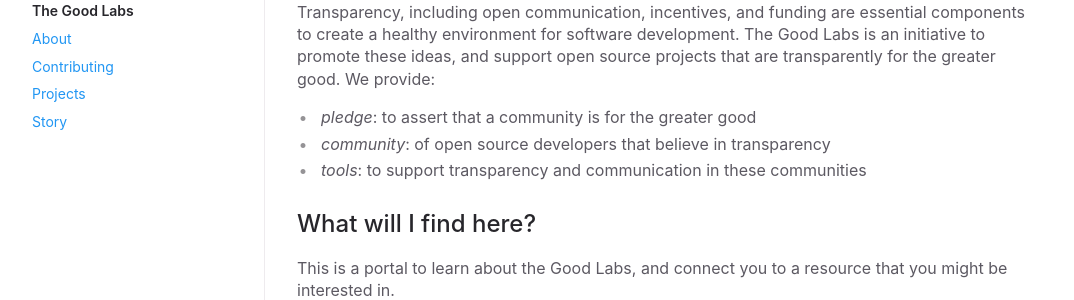
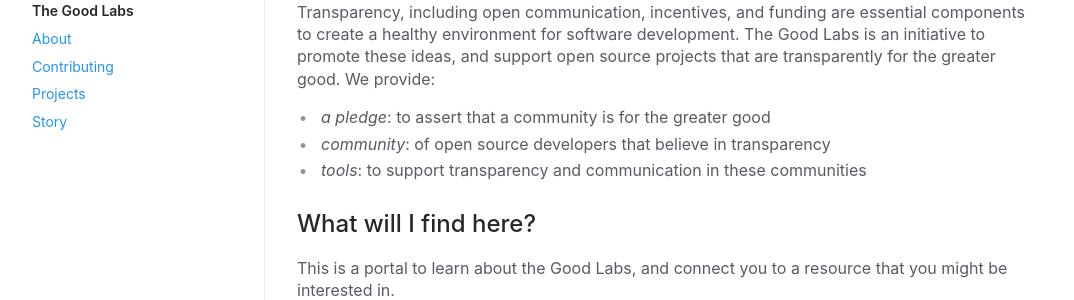
Before and after one commit to good-labs/good-labs.github.io, a Jekyll site: the page built from index.md, in a window 1280 px wide. Shown: the part 250-550 px from the top of the page, without its empty margins (91-1165 px from the left). Built offline with Jekyll 4.4.1, drawn with Linux system fonts in a browser that asks for light colours.

```diff
--- a/index.md
+++ b/index.md
@@ -14,7 +14,7 @@ components to create a healthy environment for software development. The Good La
 is an initiative to promote these ideas, and support open source projects that
 are transparently for the greater good. We provide:
 
- - *pledge*: to assert that a community is for the greater good
+ - *a pledge*: to assert that a community is for the greater good
  - *community*: of open source developers that believe in transparency
  - *tools*: to support transparency and communication in these communities
 
```
